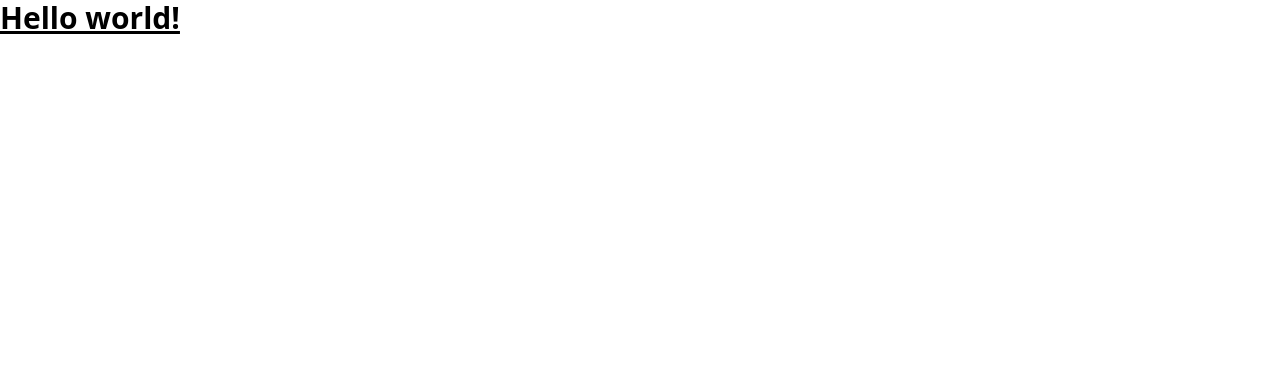
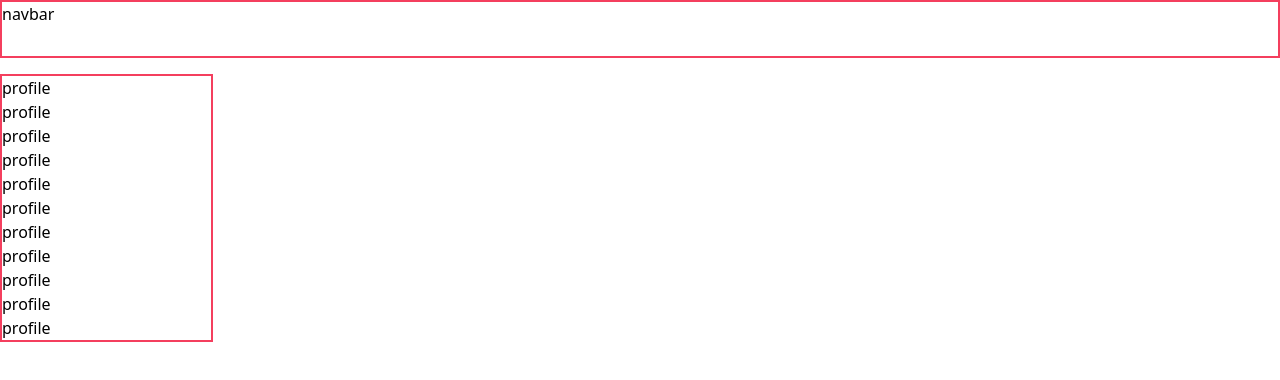
Before and after one commit to JackyTeerapat/facebook-clone, a Next.js app: page / in a window 1280 px wide. Shown: the top 380 px of the page. Built offline with nearby package versions, Linux system fonts and the light colour scheme.

Commit message:
setup-layout

```diff
--- /dev/null
+++ b/src/component/Navbar.tsx
@@ -0,0 +1,11 @@
+import React from 'react';
+
+function Navbar() {
+    return (
+        <div className="md:w-full h-[3.6rem] border-2 border-rose-500">
+            navbar
+        </div>
+    );
+}
+
+export default Navbar;
--- a/src/pages/index.tsx
+++ b/src/pages/index.tsx
@@ -1,14 +1,33 @@
 import Head from 'next/head';
 import Image from 'next/image';
-import { Inter } from '@next/font/google';
 import styles from '@/styles/Home.module.css';
-
-const inter = Inter({ subsets: ['latin'] });
+import Navbar from '@/component/Navbar';
 
 export default function Home() {
     return (
         <>
-            <h1 className="text-3xl font-bold underline">Hello world!</h1>
+            <Navbar />
+            <div className="flex flex-row mt-4">
+                <div className="basis-1/6 border-2 border-rose-500">
+                    <p>profile</p>
+                    <p>profile</p>
+                    <p>profile</p>
+                    <p>profile</p>
+                    <p>profile</p>
+                    <p>profile</p>
+                    <p>profile</p>
+                    <p>profile</p>
+                    <p>profile</p>
+                    <p>profile</p>
+                    <p>profile</p>
+                </div>
+                {/* <div className="basis-4/6 border-2 border-rose-500 min-h-fit h-24">
+                    content
+                </div>
+                <div className="basis-1/6 border-2 border-rose-500 min-h-fit h-24">
+                    contact
+                </div> */}
+            </div>
         </>
     );
 }
```
